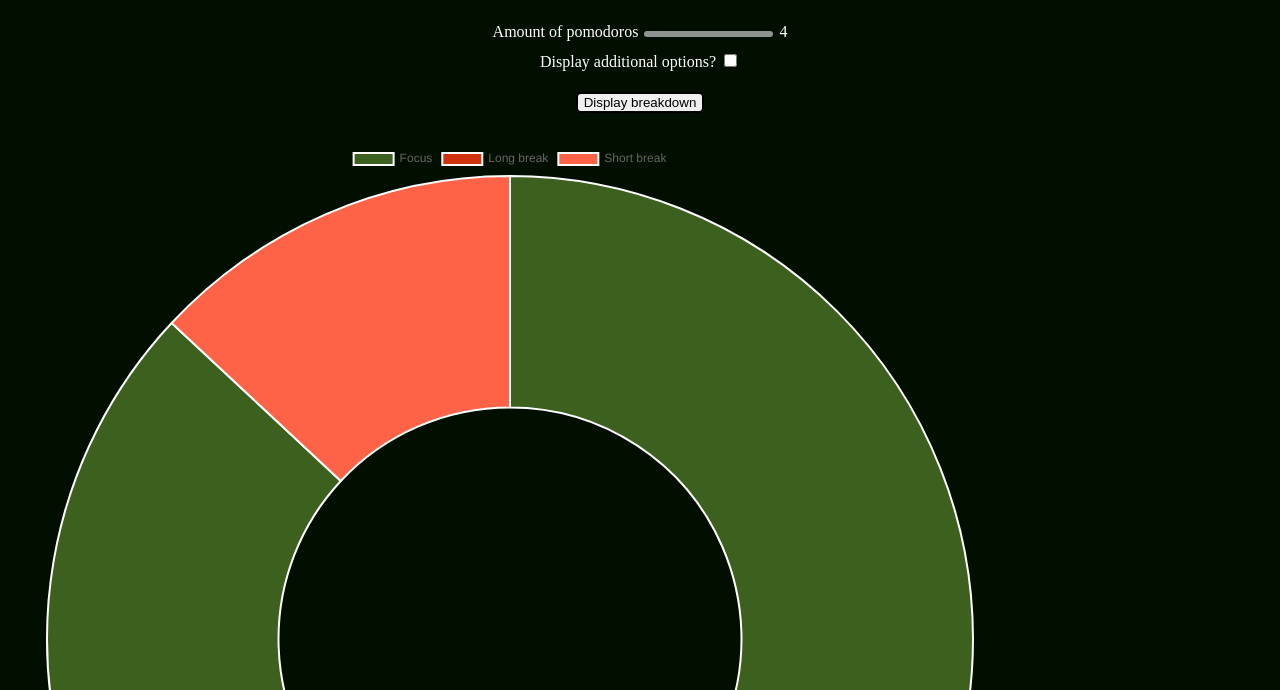
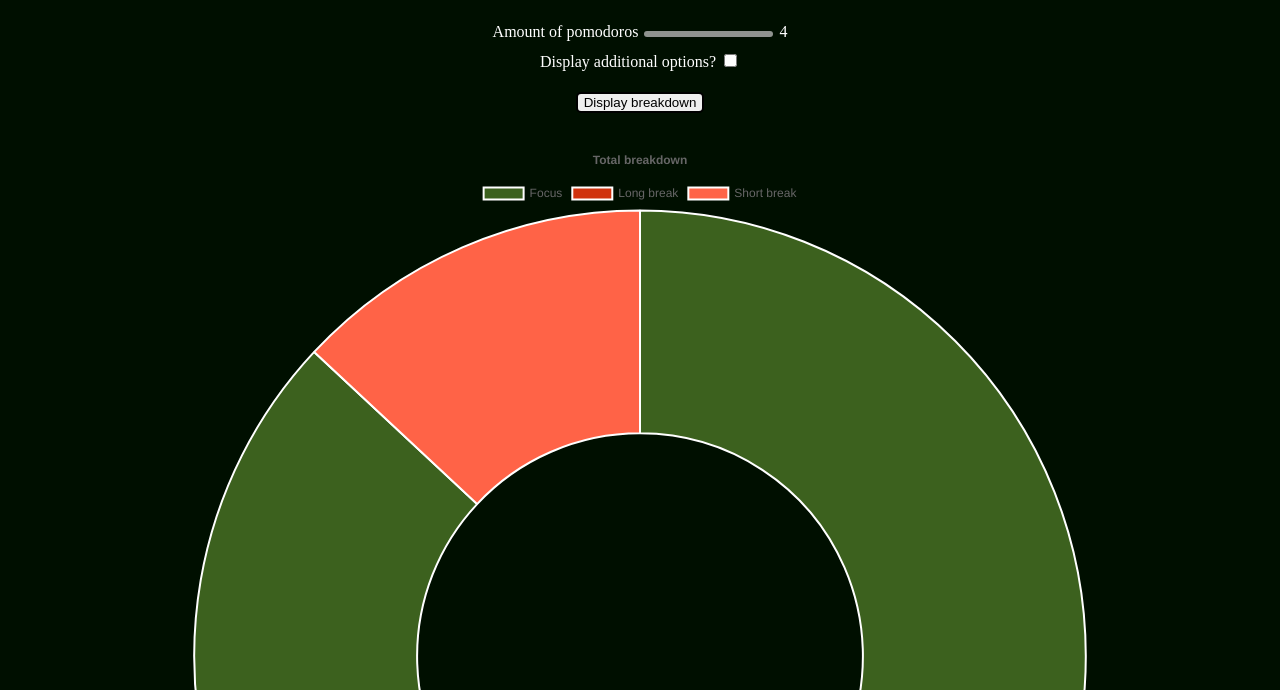
Before and after one commit to nyrzeff/pomometrics, a website built with Vite: page index.html in a window 1280 px wide. Both pictures are taken after a click on the button "Display breakdown". Shown: the part 110-800 px from the top of the page. Built offline with nearby package versions, Linux system fonts and the light colour scheme.

Commit message:
fix: fix stacked bar chart not being fully displayed in smaller screens

```diff
--- a/index.html
+++ b/index.html
@@ -93,10 +93,10 @@
     </section>
     <button type="button">Display breakdown</button>
     <section class="charts">
-      <canvas id="chart1"></canvas>
-      <canvas id="chart2"></canvas>
+      <canvas id="chart1" height="300px"></canvas>
+      <canvas id="chart2" height="300px"></canvas>
     </div>
+    <script src="https://cdn.jsdelivr.net/npm/chart.js@4.4.7/dist/chart.umd.min.js"></script>
     <script type="module" src="main.js"></script>
-    <script src="https://cdn.jsdelivr.net/npm/chart.js@4.4.7/dist/chart.umd.min.js"></script>
   </body>
 </html>
--- a/main.js
+++ b/main.js
@@ -66,6 +66,17 @@ function displayBreakdown() {
 
   new Chart(doughnut, {
     type: "doughnut",
+    options: {
+      plugins: {
+        title: {
+          display: true,
+          text: "Total breakdown",
+        },
+        legend: {
+          position: "top",
+        },
+      },
+    },
     data: doughnutData,
   });
 
@@ -113,7 +124,7 @@ function displayBreakdown() {
       plugins: {
         title: {
           display: true,
-          text: "Stacked bar breakdown",
+          text: "Hourly breakdown",
         },
         legend: {
           position: "top",
--- a/style.css
+++ b/style.css
@@ -5,6 +5,10 @@
 }
 
 /* reset */
+html {
+  overflow-x: hidden;
+}
+
 body {
   margin: 0;
   padding: 0;
@@ -24,10 +28,9 @@ body {
 
 /* fonts */
 
-/* mobile styles */
+/* mobile styles (320px-480px) */
 .input {
   line-height: 30px;
-  overflow-x: hidden;
 }
 
 button {
@@ -37,11 +40,7 @@ button {
   margin-top: 15px;
 }
 
-/* find a way to scale everything up so it looks good on mobile */
-.input {
-  /* scale: 1.2; */
-}
-
+/* custom sliders */
 .slider {
   -webkit-appearance: none;
   appearance: none;
@@ -86,25 +85,33 @@ button {
 }
 
 .charts {
-  margin: 30px;
+  display: flex;
+  flex-direction: column;
+  padding: 30px;
+  margin: auto;
   max-width: 75vw;
 }
 
 #chart1 {
+  margin-bottom: 10px;
 }
 
 #chart2 {
 }
 
 /* small tablet styles */
-@media screen and (min-width: 620px) {
+@media screen and (min-width: 480px) {
 }
 
 /* large tablet and laptop styles */
-@media screen and (min-width: 960px) {
+@media screen and (min-width: 768px) {
 }
 
 /* desktop styles */
+@media screen and (min-width: 1024px) {
+}
+
+/* XL+ screen styles */
 @media screen and (min-width: 1200px) {
 }
 
```
